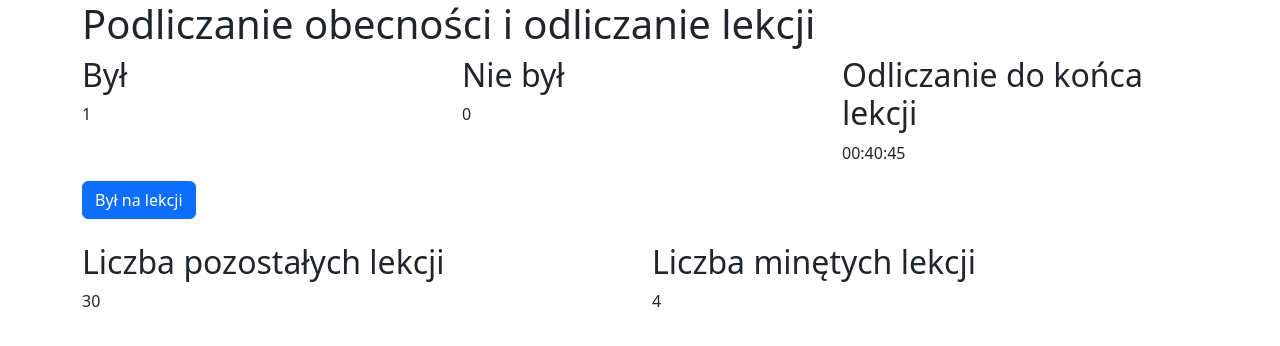
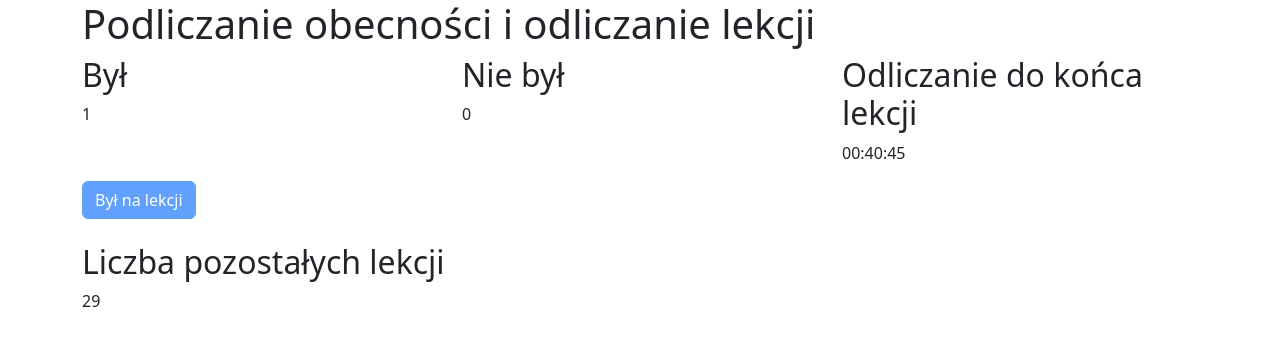
Before and after one commit to KaBreaK/nikoodliczanie, a plain HTML site: page index.html in a window 1280 px wide. Both pictures are taken after a click on the button "Był na lekcji". Drawn offline with nearby package versions, Linux system fonts and the light colour scheme.

Commit message:
Update index.html

```diff
--- a/index.html
+++ b/index.html
@@ -33,10 +33,6 @@
                 <h2>Liczba pozostałych lekcji</h2>
                 <p id="liczbaPozostalychLekcji">30</p>
             </div>
-            <div class="col">
-                <h2>Liczba minętych lekcji</h2>
-                <p id="liczbaMinytychLekcji">0</p>
-            </div>
         </div>
     </div>
 
@@ -49,22 +45,19 @@
         const nieBylCounter = document.getElementById('nieBylCounter');
         const czasDoKonca = document.getElementById('czasDoKonca');
         const liczbaPozostalychLekcji = document.getElementById('liczbaPozostalychLekcji');
-        const liczbaMinytychLekcji = document.getElementById('liczbaMinytychLekcji');
 
         let bylLekcji = 0;
         let nieBylLekcji = 0;
         let currentLekcja = 0;
-        let minieteLekcje = 0;
+        let pozostaleLekcje = 30; // Początkowa liczba pozostałych lekcji
 
         // Funkcja do zwiększania licznika "Był"
         bylButton.addEventListener('click', () => {
             if (currentLekcja < lekcje.length) {
                 bylLekcji++;
                 bylCounter.textContent = bylLekcji;
-                minieteLekcje++;
-                liczbaMinytychLekcji.textContent = minieteLekcje;
                 pozostaleLekcje--;
-                liczbaPozostalychLekcji.textContent = pozostaleLekcji;
+                liczbaPozostalychLekcji.textContent = pozostaleLekcje;
                 bylButton.disabled = true; // Wyłącz przycisk po kliknięciu
             }
         });
@@ -79,6 +72,8 @@
         const countDown = () => {
             const currentTime = new Date();
 
+            // Sprawdź, czy dzisiaj jest dzień tygodnia od poniedziałku do piątku
+            if (currentTime.getDay() >= 1 && currentTime.getDay() <= 5) {
                 for (let i = 0; i < lekcje.length; i++) {
                     const startTime = lekcje[i].startTime;
                     const endTime = lekcje[i].endTime;
@@ -87,6 +82,9 @@
                         currentLekcja = i;
                         break;
                     }
+                }
+            } else {
+                currentLekcja = 0;
             }
 
             if (currentLekcja < lekcje.length) {
@@ -99,7 +97,7 @@
                         const timeLeft = lekcje[currentLekcja].startTime - currentTime;
                         displayTimeLeft(timeLeft);
                         pozostaleLekcje--; // Odejmij lekcję
-                        liczbaPozostalychLekcji.textContent = pozostaleLekcji;
+                        liczbaPozostalychLekcji.textContent = pozostaleLekcje;
                         bylButton.disabled = false; // Włącz przycisk
                     }
                 } else {
@@ -128,30 +126,8 @@
             { startTime: new Date(new Date().setHours(12, 20, 0, 0)), endTime: new Date(new Date().setHours(13, 5, 0, 0)) },
             { startTime: new Date(new Date().setHours(13, 10, 0, 0)), endTime: new Date(new Date().setHours(13, 55, 0, 0)) },
             { startTime: new Date(new Date().setHours(14, 0, 0, 0)), endTime: new Date(new Date().setHours(14, 45, 0, 0)) },
-            { startTime: new Date(new Date().setHours(14, 55, 0, 0)), endTime: new Date(new Date().setHours(15, 40, 0, 0)) },
-            { startTime: new Date(new Date().setHours(15, 45, 0, 0)), endTime: new Date(new Date().setHours(16, 30, 0, 0)) },
-            { startTime: new Date(new Date().setHours(16, 35, 0, 0)), endTime: new Date(new Date().setHours(17, 20, 0, 0)) },
-            { startTime: new Date(new Date().setHours(17, 25, 0, 0)), endTime: new Date(new Date().setHours(18, 10, 0, 0)) }
+            { startTime: new Date(new Date().setHours(14, 50, 0, 0)), endTime: new Date(new Date().setHours(15, 35, 0, 0)) }
         ];
-
-        // Oblicz liczbę minętych lekcji od pierwszej lekcji w piątek
-        const currentTime = new Date();
-        let firstFriday = new Date();
-        firstFriday.setHours(8, 0, 0, 0); // Pierwsza lekcja w piątek
-        while (firstFriday.getDay() !== 5) {
-            firstFriday.setDate(firstFriday.getDate() - 1);
-        }
-        minieteLekcje = 0;
-        if (currentTime > firstFriday) {
-            for (let i = 0; i < lekcje.length; i++) {
-                if (currentTime >= lekcje[i].endTime) {
-                    minieteLekcje++;
-                } else {
-                    break;
-                }
-            }
-        }
-        liczbaMinytychLekcji.textContent = minieteLekcje;
 
         // Rozpocznij odliczanie
         countDown();
```
Lines whose indentation alone changed are shown as unchanged.
